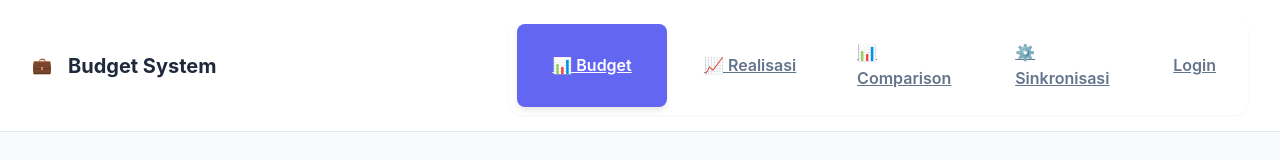
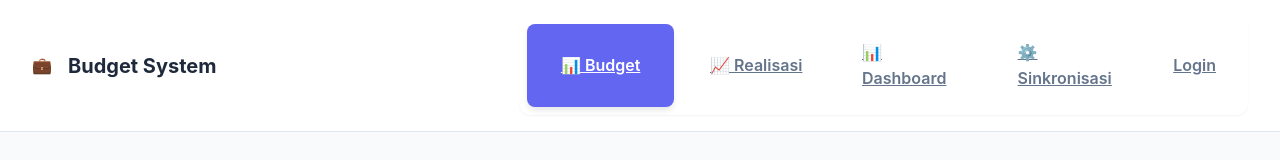
Before and after one commit to Liaurentino/ProjectSistemKontrolBudget, a React (Vite) app: page / in a window 1280 px wide. Shown: the top 160 px of the page. Built offline with nearby package versions, Linux system fonts and the light colour scheme; no server answers; the database is empty.

Commit message:
refactor

```diff
--- a/src/App.tsx
+++ b/src/App.tsx
@@ -5,7 +5,7 @@ import { BudgetPage } from "./pages/BudgetPage";
 import { RealisasiPage } from "./pages/RealisasiPage";
 import { AccurateSync } from "./pages/SettingsPage";
 import { LoginPage } from "./pages/LoginPage";
-import { ComparisonPage } from "./pages/ComparisonPage";
+import { ComparisonPage } from "./pages/DashboardPage";
 import { useAuth } from "./contexts/AuthContext";
 
 export default function App() {
@@ -52,7 +52,7 @@ export default function App() {
                 `nav-tab ${isActive ? "active" : ""}`
               }
             >
-              📊 Comparison
+              📊 Dashboard
             </NavLink>
 
             <NavLink
```
Also changed, not shown: src/pages/DashboardPage.tsx (renamed from src/pages/ComparisonPage.tsx).
